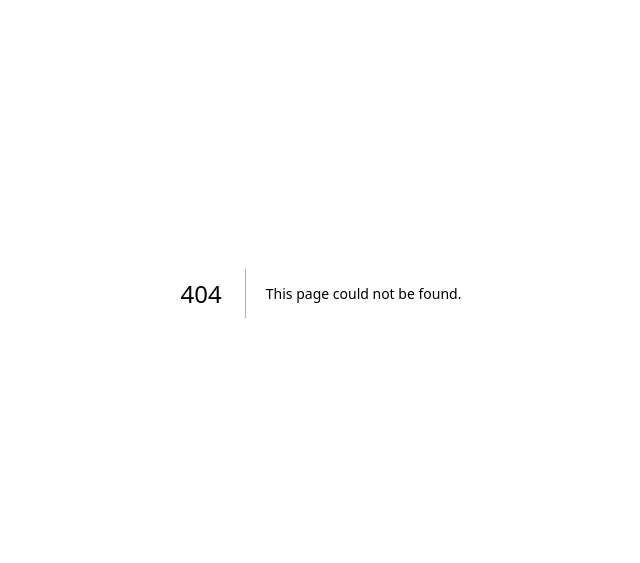
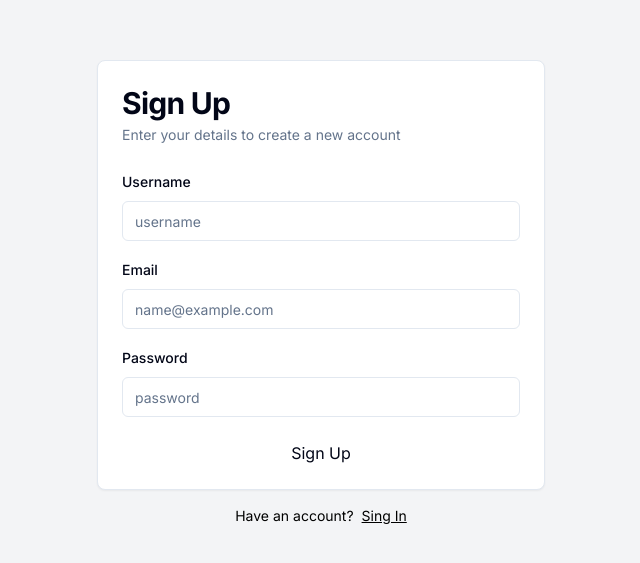
Before and after one commit to rakibul-wdp/coursework-evaluation, a Next.js app in the folder frontend/: page /signup in a window 1280 px wide. Before the commit this address had no page. Shown: the part 107-670 px from the top of the page, without its empty margins (319-959 px from the left). Built offline with nearby package versions, Linux system fonts and the light colour scheme.

Commit message:
create signup and signin forms

```diff
--- a/frontend/package.json
+++ b/frontend/package.json
@@ -9,6 +9,7 @@
     "lint": "next lint"
   },
   "dependencies": {
+    "@radix-ui/react-label": "^2.1.0",
     "@radix-ui/react-slot": "^1.1.0",
     "class-variance-authority": "^0.7.0",
     "clsx": "^2.1.1",
@@ -22,9 +23,11 @@
     "tailwindcss-animate": "^1.0.7"
   },
   "devDependencies": {
+    "@types/react": "18.3.3",
     "eslint": "^8",
     "eslint-config-next": "14.2.5",
     "postcss": "^8",
-    "tailwindcss": "^3.4.1"
+    "tailwindcss": "^3.4.1",
+    "typescript": "5.5.4"
   }
 }
--- /dev/null
+++ b/frontend/src/app/(auth)/layout.jsx
@@ -0,0 +1,7 @@
+export default function AuthLayout({ children }) {
+  return (
+    <div className="flex flex-col items-center justify-center min-h-screen bg-gray-100">
+      {children}
+    </div>
+  );
+}
--- /dev/null
+++ b/frontend/src/app/(auth)/signin/page.jsx
@@ -0,0 +1,5 @@
+import { SigninForm } from "@/components/forms/SigninForm";
+
+export default function SignInRoute() {
+  return <SigninForm />;
+}
--- /dev/null
+++ b/frontend/src/app/(auth)/signup/page.jsx
@@ -0,0 +1,5 @@
+import { SignupForm } from "@/components/forms/SignupForm";
+
+export default function SingUpRoute() {
+  return <SignupForm />;
+}
--- a/frontend/src/app/page.js
+++ b/frontend/src/app/page.js
@@ -1,3 +1,6 @@
+import { Button } from "@/components/ui/button";
+import Link from "next/link";
+
 async function getStrapiData(url) {
   const baseUrl = "http://localhost:1337";
   try {
@@ -18,6 +21,9 @@
     <main className="container mx-auto py-6">
       <h1 className="text-5xl font-bold">{title}</h1>
       <p className="text-xl mt-4">{description}</p>
+      <Link href="/signin">
+        <Button>Sign In</Button>
+      </Link>
     </main>
   );
 }
--- /dev/null
+++ b/frontend/src/components/forms/SigninForm.jsx
@@ -0,0 +1,61 @@
+"use client";
+
+import Link from "next/link";
+
+import {
+  Card,
+  CardContent,
+  CardDescription,
+  CardFooter,
+  CardHeader,
+  CardTitle,
+} from "@/components/ui/card";
+
+import { Input } from "@/components/ui/input";
+import { Label } from "@/components/ui/label";
+
+export function SigninForm() {
+  return (
+    <div className="w-full max-w-md">
+      <form>
+        <Card>
+          <CardHeader className="space-y-1">
+            <CardTitle className="text-3xl font-bold">Sign In</CardTitle>
+            <CardDescription>
+              Enter your details to sign in to your account
+            </CardDescription>
+          </CardHeader>
+          <CardContent className="space-y-4">
+            <div className="space-y-2">
+              <Label htmlFor="email">Email</Label>
+              <Input
+                id="identifier"
+                name="identifier"
+                type="text"
+                placeholder="username or email"
+              />
+            </div>
+            <div className="space-y-2">
+              <Label htmlFor="password">Password</Label>
+              <Input
+                id="password"
+                name="password"
+                type="password"
+                placeholder="password"
+              />
+            </div>
+          </CardContent>
+          <CardFooter className="flex flex-col">
+            <button className="w-full">Sign In</button>
+          </CardFooter>
+        </Card>
+        <div className="mt-4 text-center text-sm">
+          Don&apos;t have an account?
+          <Link className="underline ml-2" href="signup">
+            Sign Up
+          </Link>
+        </div>
+      </form>
+    </div>
+  );
+}
--- /dev/null
+++ b/frontend/src/components/forms/SignupForm.jsx
@@ -0,0 +1,71 @@
+"use client";
+
+import Link from "next/link";
+
+import {
+  Card,
+  CardContent,
+  CardDescription,
+  CardFooter,
+  CardHeader,
+  CardTitle,
+} from "@/components/ui/card";
+
+import { Input } from "@/components/ui/input";
+import { Label } from "@/components/ui/label";
+
+export function SignupForm() {
+  return (
+    <div className="w-full max-w-md">
+      <form>
+        <Card>
+          <CardHeader className="space-y-1">
+            <CardTitle className="text-3xl font-bold">Sign Up</CardTitle>
+            <CardDescription>
+              Enter your details to create a new account
+            </CardDescription>
+          </CardHeader>
+          <CardContent className="space-y-4">
+            <div className="space-y-2">
+              <Label htmlFor="username">Username</Label>
+              <Input
+                id="username"
+                name="username"
+                type="text"
+                placeholder="username"
+              />
+            </div>
+            <div className="space-y-2">
+              <Label htmlFor="email">Email</Label>
+              <Input
+                id="email"
+                name="email"
+                type="email"
+                placeholder="name@example.com"
+              />
+            </div>
+
+            <div className="space-y-2">
+              <Label htmlFor="password">Password</Label>
+              <Input
+                id="password"
+                name="password"
+                type="password"
+                placeholder="password"
+              />
+            </div>
+          </CardContent>
+          <CardFooter className="flex flex-col">
+            <button className="w-full">Sign Up</button>
+          </CardFooter>
+        </Card>
+        <div className="mt-4 text-center text-sm">
+          Have an account?
+          <Link className="underline ml-2" href="signin">
+            Sing In
+          </Link>
+        </div>
+      </form>
+    </div>
+  );
+}
--- /dev/null
+++ b/frontend/src/components/ui/card.jsx
@@ -0,0 +1,53 @@
+import * as React from "react"
+
+import { cn } from "@/lib/utils"
+
+const Card = React.forwardRef(({ className, ...props }, ref) => (
+  <div
+    ref={ref}
+    className={cn(
+      "rounded-lg border border-slate-200 bg-white text-slate-950 shadow-sm dark:border-slate-800 dark:bg-slate-950 dark:text-slate-50",
+      className
+    )}
+    {...props} />
+))
+Card.displayName = "Card"
+
+const CardHeader = React.forwardRef(({ className, ...props }, ref) => (
+  <div
+    ref={ref}
+    className={cn("flex flex-col space-y-1.5 p-6", className)}
+    {...props} />
+))
+CardHeader.displayName = "CardHeader"
+
+const CardTitle = React.forwardRef(({ className, ...props }, ref) => (
+  <h3
+    ref={ref}
+    className={cn("text-2xl font-semibold leading-none tracking-tight", className)}
+    {...props} />
+))
+CardTitle.displayName = "CardTitle"
+
+const CardDescription = React.forwardRef(({ className, ...props }, ref) => (
+  <p
+    ref={ref}
+    className={cn("text-sm text-slate-500 dark:text-slate-400", className)}
+    {...props} />
+))
+CardDescription.displayName = "CardDescription"
+
+const CardContent = React.forwardRef(({ className, ...props }, ref) => (
+  <div ref={ref} className={cn("p-6 pt-0", className)} {...props} />
+))
+CardContent.displayName = "CardContent"
+
+const CardFooter = React.forwardRef(({ className, ...props }, ref) => (
+  <div
+    ref={ref}
+    className={cn("flex items-center p-6 pt-0", className)}
+    {...props} />
+))
+CardFooter.displayName = "CardFooter"
+
+export { Card, CardHeader, CardFooter, CardTitle, CardDescription, CardContent }
--- /dev/null
+++ b/frontend/src/components/ui/input.jsx
@@ -0,0 +1,19 @@
+import * as React from "react"
+
+import { cn } from "@/lib/utils"
+
+const Input = React.forwardRef(({ className, type, ...props }, ref) => {
+  return (
+    (<input
+      type={type}
+      className={cn(
+        "flex h-10 w-full rounded-md border border-slate-200 bg-white px-3 py-2 text-sm ring-offset-white file:border-0 file:bg-transparent file:text-sm file:font-medium placeholder:text-slate-500 focus-visible:outline-none focus-visible:ring-2 focus-visible:ring-slate-950 focus-visible:ring-offset-2 disabled:cursor-not-allowed disabled:opacity-50 dark:border-slate-800 dark:bg-slate-950 dark:ring-offset-slate-950 dark:placeholder:text-slate-400 dark:focus-visible:ring-slate-300",
+        className
+      )}
+      ref={ref}
+      {...props} />)
+  );
+})
+Input.displayName = "Input"
+
+export { Input }
--- /dev/null
+++ b/frontend/src/components/ui/label.jsx
@@ -0,0 +1,18 @@
+"use client"
+
+import * as React from "react"
+import * as LabelPrimitive from "@radix-ui/react-label"
+import { cva } from "class-variance-authority";
+
+import { cn } from "@/lib/utils"
+
+const labelVariants = cva(
+  "text-sm font-medium leading-none peer-disabled:cursor-not-allowed peer-disabled:opacity-70"
+)
+
+const Label = React.forwardRef(({ className, ...props }, ref) => (
+  <LabelPrimitive.Root ref={ref} className={cn(labelVariants(), className)} {...props} />
+))
+Label.displayName = LabelPrimitive.Root.displayName
+
+export { Label }
```
Also changed, not shown: 1 other file (tests, documents, lock files or other folders).
